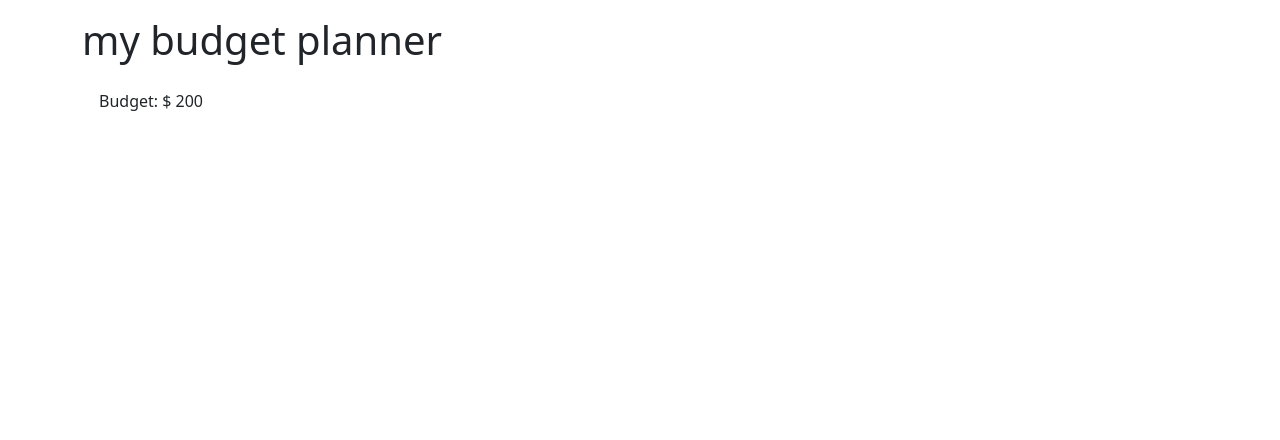
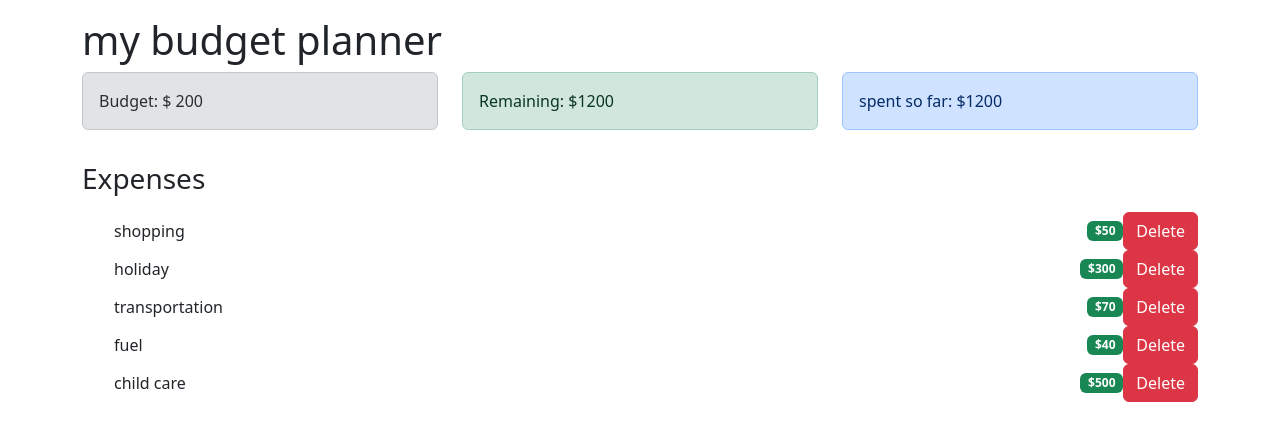
Before and after one commit to LuisDani07/organizador-de-presupuesto, a React (Vite) app: page / in a window 1280 px wide. Shown: the top 440 px of the page. Built offline with nearby package versions, Linux system fonts and the light colour scheme.

Commit message:
arreglo y componentes para mapear los gastos

```diff
--- a/src/App.jsx
+++ b/src/App.jsx
@@ -1,5 +1,7 @@
 import Budget from './components/Budget'
-
+import Remaining from './components/Remaining';
+import ExpenseTotal from './components/ExpenseTotal'
+import ExpenseList from './components/ExpenseList';
 function App() {
 
 
@@ -10,7 +12,19 @@ function App() {
                      <div className="col-sm ">
                           <Budget/>
                      </div>
+                     <div className="col-sm">
+                          <Remaining/>
+                     </div>
+                     <div className="col-sm">
+                          <ExpenseTotal/>
+                     </div>
                   </div>
+        <h3 className="mt-3">Expenses</h3>
+        <div className="row mt-3">
+          <div className="col-sm">
+            <ExpenseList/>
+          </div>
+        </div>
     </div>
 
   )
--- a/src/components/Budget.jsx
+++ b/src/components/Budget.jsx
@@ -2,7 +2,7 @@
 
 function Budget() {
   return (
-    <div className="alert alert secondary">
+    <div className="alert alert-secondary">
         <span>Budget: $ 200</span>
     </div>
   )
--- /dev/null
+++ b/src/components/ExpenseItem.jsx
@@ -0,0 +1,17 @@
+
+
+function ExpenseItem({id, name, cost}) {
+  return (
+    <li className="list-group-item d-flex justify-content-between align-items-center">
+        {name}
+        <div>
+            <span className="badge badge-primary badge-pill mr-3 bg-success">
+                ${cost}
+            </span>
+            <button className="btn btn-danger">Delete</button>
+        </div>
+    </li>
+  )
+}
+
+export default ExpenseItem
--- /dev/null
+++ b/src/components/ExpenseList.jsx
@@ -0,0 +1,21 @@
+import ExpenseItem from './ExpenseItem';
+function ExpenseList() {
+    const expenses=[
+        {id:1, name:"shopping", cost:50},
+        {id:2, name:"holiday", cost:300},
+        {id:3, name:"transportation", cost:70},
+        {id:4, name:"fuel", cost:40},
+        {id:4, name:"child care", cost:500}
+    ]
+  return (
+         <ul>
+            {expenses.map((expense)=>(
+              <ExpenseItem id={expense.id}
+               name={expense.name}
+                cost={expense.cost}/>
+            ))}
+         </ul>
+  )
+}
+
+export default ExpenseList
--- /dev/null
+++ b/src/components/ExpenseTotal.jsx
@@ -0,0 +1,11 @@
+
+
+function ExpenseTotal() {
+  return (
+    <div className="alert alert-primary">
+        <span>spent so far: $1200</span>
+    </div>
+  )
+}
+
+export default ExpenseTotal
--- a/src/components/Remaining.jsx
+++ b/src/components/Remaining.jsx
@@ -0,0 +1,11 @@
+
+
+function Remaining() {
+  return (
+      <div className="alert alert-success">
+        <span>Remaining: $1200</span>
+      </div>
+  )
+}
+
+export default Remaining
```
